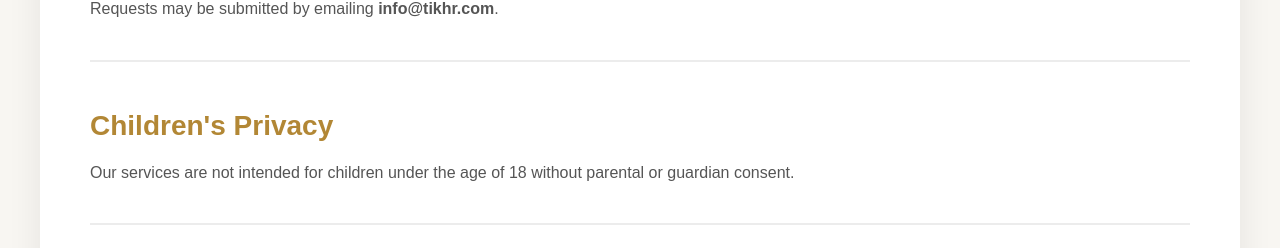
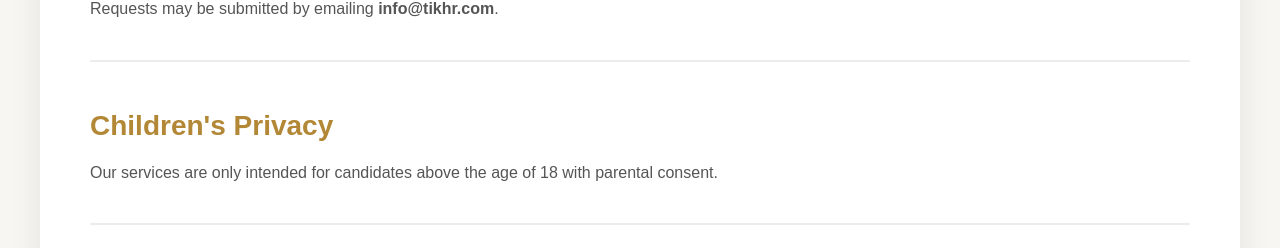
Before and after one commit to KarthikeyanR20/TIK, a React (Create React App) app in the folder frontend/: page /privacyPolicy in a window 1280 px wide. Shown: the part 3408-3656 px from the top of the page. Built offline with nearby package versions, Linux system fonts and the light colour scheme.

Commit message:
“changes”

```diff
--- a/frontend/src/components/Pages/PrivacyPolicy.js
+++ b/frontend/src/components/Pages/PrivacyPolicy.js
@@ -154,8 +154,8 @@ function PrivacyPolicy() {
                     <h2>Children's Privacy</h2>
 
                     <p>
-                        Our services are not intended for children under the age of 18
-                        without parental or guardian consent.
+                        Our services are only intended for candidates above the age of 18
+                        with parental consent.
                     </p>
                 </section>
 
--- a/frontend/src/components/Pages/RefundPolicy.js
+++ b/frontend/src/components/Pages/RefundPolicy.js
@@ -58,7 +58,7 @@ function RefundPolicy() {
 
           <p>
             Approved refunds, if applicable, will be processed to the original
-            payment method within <strong>7–14 business days</strong>.
+            payment method within <strong>30 business days</strong>.
           </p>
         </section>
 
```
